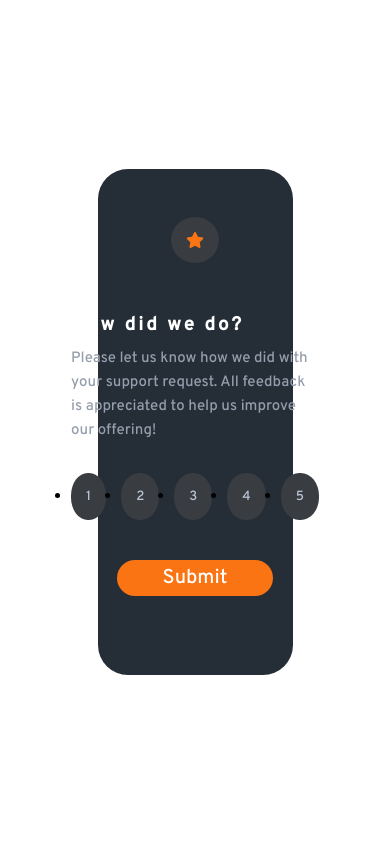
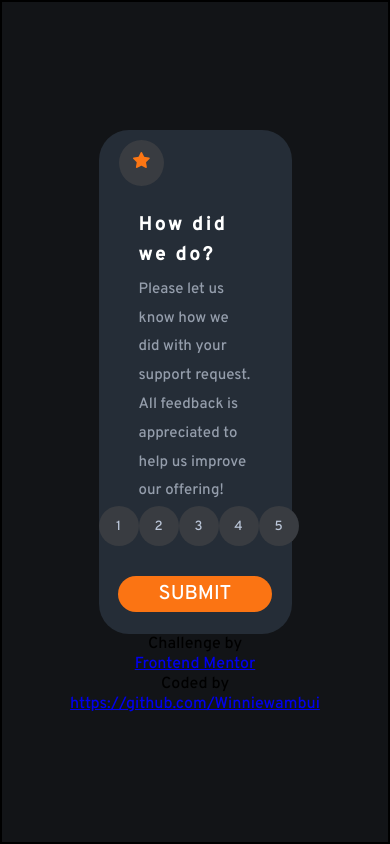
Before and after one commit to Winniewambui/Interactive-rating-card, a plain HTML site: page index.html in a window 390 px wide. Drawn offline with Linux system fonts and the light colour scheme.

Commit message:
added some images and made changes in the previous code

```diff
--- a/index.html
+++ b/index.html
@@ -15,13 +15,15 @@
     <main>
         <div class="main-container">
             <div class="rating-star">
-                <i class="fa fa-star" aria-hidden="true"></i>
+                <img src="./icon-star.png">
+
             </div>
 
             <div class="content">
                 <h3>How did we do?</h3>
             <p class="main-paragraph">Please let us know how we did with your support request. All feedback is appreciated to help us improve our offering!</p>
 
+            </div>
        <section>
            <ul class="button-container">
             <li><button class="btn">1</button></li>
@@ -31,21 +33,24 @@
             <li><button class="btn">5</button></li>
            </ul>
        </section>
-    </div>
+
 
        <button class="submit" id="submit">Submit</button>
     </div>
 
         <div class="thankyou-container hide">
-            <img src="./thank-you.png" class="thankyou-pic">
+            <img src="./illustration-thank-you.png" class="thankyou-pic">
             <p class="counter-p">You selected <span id="rating-num"></span> out of 5</p>
             <h2>Thank you!</h2>
             <p class="thankyou-paragragh">
                 We appreciate you taking the time to give a rating. If you ever need more support, don't hesitate to get in touch!
             </p>
         </div>
+        Challenge by <a href="https://www.frontendmentor.io?ref=challenge" target="_blank">Frontend Mentor</a>
+        Coded by <a href="https://">https://github.com/Winniewambui</a>
+    </main>
 
-    </main>
+
     <script src="index.js"></script>
 </body>
 </html>
--- a/index.js
+++ b/index.js
@@ -9,7 +9,7 @@ submitButton.addEventListener('click', () => {
     mainContainer.style.display = "none"
 
 });
-// for each button, when its clicked, it should print its innerhtml
+// for  each button, when its clicked, it should print its innerhtml
 // buttons.forEach((button) =>{
 //     button.addEventListener("click", () =>{
 //         console.log(button.innerHTML);
--- a/style.css
+++ b/style.css
@@ -3,7 +3,6 @@
     padding: 0;
     box-sizing: border-box;
     font-family: 'Overpass', sans-serif;
-    /* background-color: hsl(216, 12%, 8%); */
 }
 main{
     margin-inline: auto;
@@ -12,63 +11,72 @@ main{
     height: 100vh;
     justify-content: center;
     align-items: center;
+     border: 2px solid black;
+    background: hsl(216, 12%, 8%);
+
 }
 .main-container,
 .thankyou-container{
     background-color:hsl(213, 19%, 18%);
-    /* background-color: red; */
     width: 30%;
     height: 60%;
    border: none;
     border-radius: 30px;
-   display: flex;
-   flex-direction: column;
-   justify-content: center;
-   align-items: center;
 
 }
 .rating-star{
-color:hsl(25, 97%, 53%);
+margin: 10px 2px 25px 20px;
 background-color: hsl(220, 7%, 24%);
-padding: 15px;
+padding: 12px 14px;
 border-radius: 50%;
-display: flex;
+width: max-content;
 }
 .content{
-    padding:40px 40px;
+    padding-left: 40px;
+    padding-right: 40px;
 
 }
 h3{
-    padding-top: 10px;
+    margin-bottom: 15px;
     display: block;
     text-align: left;
     color:hsl(0, 0%, 100%);
     font-weight: 700;
     letter-spacing: 3px;
-    padding-bottom: 10px;
+    line-height: 1.6;
+
 }
 .main-paragraph{
     color: hsl(217, 12%, 63%);
     font-size: 15px;
-    line-height: 1.5rem;
+    line-height: 1.8rem;
     font-weight: 400;
 }
 .button-container{
-    padding-top: 30px;
     display: flex;
-    gap: 30px;
+    justify-content: space-around;
+    margin-bottom: 30px;
+
 }
-button{
+ul li{
+    list-style-type: none;
+}
+.btn{
     color: hsl(217, 27%, 79%);
     background-color: hsl(220, 7%, 24%);
-    padding: 15px;
+    width: 2.5rem;
+    height: 2.5rem;
     border: none;
-    border-radius: 48%;
+    border-radius: 50%;
 }
-button:hover{
+.btn:hover{
     cursor: pointer;
     background-color: hsl(217, 27%, 79%);
     color: hsl(220, 7%, 24%);
+}
+.btn:focus{
+    background-color:hsl(25, 97%, 53%);
+
 }
 .submit{
     background-color:hsl(25, 97%, 53%);
@@ -79,8 +87,11 @@ button:hover{
     padding: 5px;
     font-size: 20px;
     border-radius: 50px;
+    text-transform: uppercase;
+    margin: auto;
 }
 .submit:hover{
+    background-color: hsl(0, 0%, 100%);
     color:hsl(25, 98%, 51%);
     cursor: pointer;
     opacity: 0.8;
@@ -91,31 +102,35 @@ button:hover{
 }
 
 .thankyou-pic{
-    padding-bottom: 100px;
+    padding: 50px;
 }
 .counter-p{
     background-color: hsl(218, 6%, 24%);
-   padding: 10px;
+   padding: 5px;
+   width: 80%;
+   margin: auto;
    border-radius: 50px;
    color: hsl(25, 97%, 53%);
    font-weight: 700;
    letter-spacing: 2px;
-   margin-bottom: 30px;
+   margin-bottom: 15px;
+   text-align: center;
 }
 h2{
     color: white;
     font-weight: 700;
     letter-spacing: 3px;
-    padding-bottom: 20px;
+    padding-bottom: 10px;
+    text-align: center;
 }
 .thankyou-paragragh{
     color: hsl(217, 12%, 63%);
     font-size: 15px;
-    line-height: 2.0rem;
+    line-height: 1.5rem;
     font-weight: 400;
     padding: 0 20px ;
     text-align: center;
-    padding-bottom: 30px;
+    /* padding-bottom: 10px; */
 }
 
 @media screen and (max-width:786px) {
@@ -125,12 +140,12 @@ h2{
     width: 50%;
     height: 60%;
     }
-    .button-container{
-        padding-top: 30px;
-        display: flex;
-        gap: 15px;
+    .submit{
+        margin-bottom: 0px;
     }
-    .submit{
-        margin-bottom: 30px;
+    h3{
+        margin-bottom: 5px;
+        padding-top: -20px;
+
     }
 }
```
Also changed, not shown: icon-star.png (added), illustration-thank-you.png (added), 1 other file.
